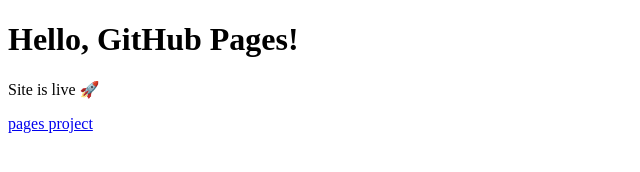
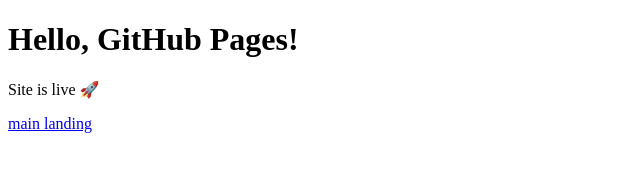
Before and after one commit to reza-nm/my-pages, a plain HTML site: page index.html in a window 1280 px wide. Shown: the full height of the page, 0-640 px from the left. Drawn offline with Linux system fonts and the light colour scheme.

Commit message:
Update text index.html

```diff
--- a/index.html
+++ b/index.html
@@ -6,6 +6,6 @@
 <body>
   <h1>Hello, GitHub Pages!</h1>
   <p>Site is live 🚀</p>
-    <a href="https://reza-nm.github.io">pages project</a>
+    <a href="https://reza-nm.github.io">main landing</a>
 </body>
 </html>
```
